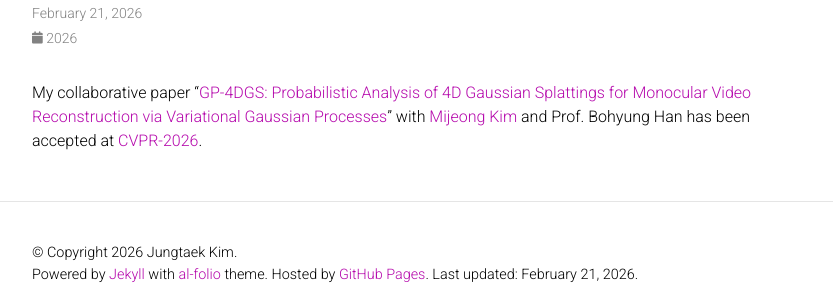
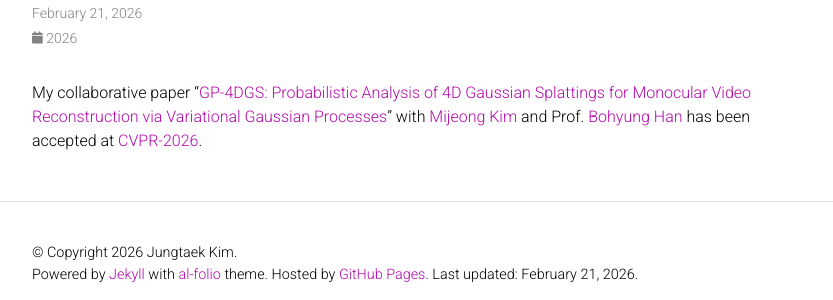
Before and after one commit to jungtaekkim/jungtaekkim.github.io, a Jekyll site: the page built from _news/announcement_0030.md, in a window 1280 px wide. Shown: the part 158-458 px from the top of the page, without its empty margins (223-1056 px from the left). Built offline with Jekyll 4.4.1, drawn with Linux system fonts in a browser that asks for light colours; full-size pictures stand in for the smaller copies a plugin makes; comment, search, counter and statistics services are not loaded; a style sheet for code colours, icons or effects is not loaded; some of the changed lines change nothing that is shown.

Commit message:
Update all

```diff
--- a/_news/announcement_0030.md
+++ b/_news/announcement_0030.md
@@ -5,4 +5,4 @@ inline: true
 related_posts: false
 ---
 
-My collaborative paper "<a href="" target="_blank">GP-4DGS: Probabilistic Analysis of 4D Gaussian Splattings for Monocular Video Reconstruction via Variational Gaussian Processes</a>" with <a href="https://mjmjeong.github.io" target="_blank">Mijeong Kim</a> and Prof. Bohyung Han has been accepted at <a href="https://cvpr.thecvf.com/Conferences/2026" target="_blank">CVPR-2026</a>.
+My collaborative paper "<a href="" target="_blank">GP-4DGS: Probabilistic Analysis of 4D Gaussian Splattings for Monocular Video Reconstruction via Variational Gaussian Processes</a>" with <a href="https://mjmjeong.github.io" target="_blank">Mijeong Kim</a> and Prof. <a href="https://cv.snu.ac.kr/index.php/~bhhan/" target="_blank">Bohyung Han</a> has been accepted at <a href="https://cvpr.thecvf.com/Conferences/2026" target="_blank">CVPR-2026</a>.
```
